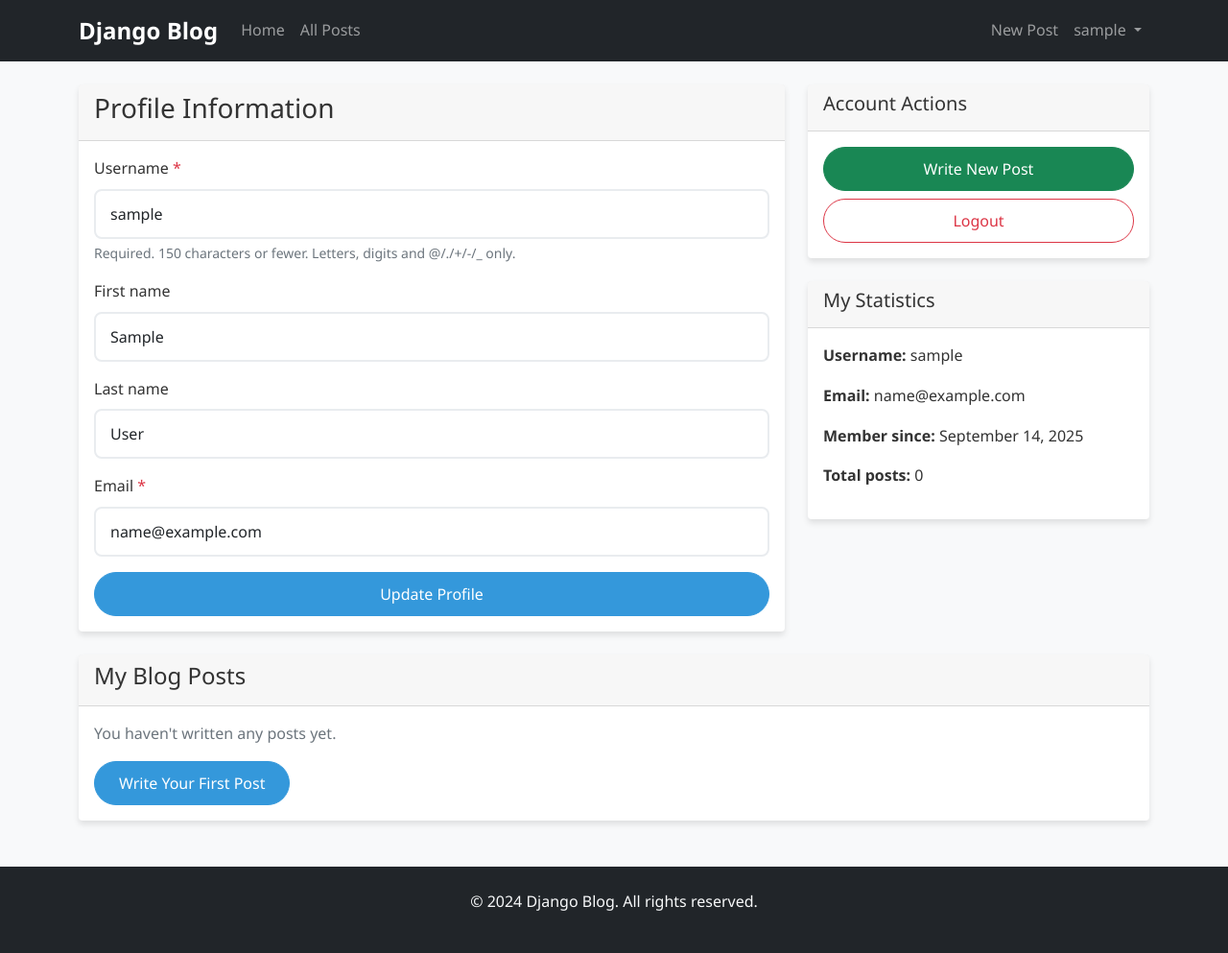
After one commit to alazarZharegewayne/Alx_DjangoLearnLab, a Django app: page /profile/ in a window 1280 px wide. The commit adds this page. Shown: the whole page at 96% size. Run offline with Django 5.2, Linux system fonts and the light colour scheme; the visitor is signed in with stand-in values (Sample User, id 1); data that the repository does not hold is empty.

Commit message:
Implement comprehensive user authentication system with registration, login, logout, profile management, and post CRUD operations

```diff
--- /dev/null
+++ b/django_blog/blog/forms.py
@@ -0,0 +1,127 @@
+from django import forms
+from django.contrib.auth.models import User
+from django.contrib.auth.forms import UserCreationForm
+from .models import Post
+
+class UserRegisterForm(UserCreationForm):
+    """
+    Custom registration form that extends Django's UserCreationForm
+    to include email field and additional styling.
+    """
+    email = forms.EmailField(
+        required=True,
+        widget=forms.EmailInput(attrs={
+            'class': 'form-control',
+            'placeholder': 'Enter your email address'
+        })
+    )
+
+    first_name = forms.CharField(
+        max_length=30,
+        required=False,
+        widget=forms.TextInput(attrs={
+            'class': 'form-control',
+            'placeholder': 'First Name (optional)'
+        })
+    )
+
+    last_name = forms.CharField(
+        max_length=30,
+        required=False,
+        widget=forms.TextInput(attrs={
+            'class': 'form-control',
+            'placeholder': 'Last Name (optional)'
+        })
+    )
+
+    class Meta:
+        model = User
+        fields = ['username', 'first_name', 'last_name', 'email', 'password1', 'password2']
+
+        widgets = {
+            'username': forms.TextInput(attrs={
+                'class': 'form-control',
+                'placeholder': 'Choose a username'
+            }),
+        }
+
+    def __init__(self, *args, **kwargs):
+        super(UserRegisterForm, self).__init__(*args, **kwargs)
+        # Add Bootstrap classes to password fields
+        self.fields['password1'].widget.attrs.update({'class': 'form-control', 'placeholder': 'Enter password'})
+        self.fields['password2'].widget.attrs.update({'class': 'form-control', 'placeholder': 'Confirm password'})
+
+    def clean_email(self):
+        """Validate that the email is unique"""
+        email = self.cleaned_data.get('email')
+        if User.objects.filter(email=email).exists():
+            raise forms.ValidationError('This email address is already in use.')
+        return email
+
+
+class UserUpdateForm(forms.ModelForm):
+    """
+    Form for updating user profile information (username, email, first name, last name)
+    """
+    email = forms.EmailField(
+        required=True,
+        widget=forms.EmailInput(attrs={'class': 'form-control'})
+    )
+
+    first_name = forms.CharField(
+        max_length=30,
+        required=False,
+        widget=forms.TextInput(attrs={'class': 'form-control'})
+    )
+
+    last_name = forms.CharField(
+        max_length=30,
+        required=False,
+        widget=forms.TextInput(attrs={'class': 'form-control'})
+    )
+
+    class Meta:
+        model = User
+        fields = ['username', 'first_name', 'last_name', 'email']
+
+        widgets = {
+            'username': forms.TextInput(attrs={'class': 'form-control'}),
+        }
+
+    def clean_email(self):
+        """Validate that the email is unique, excluding current user"""
+        email = self.cleaned_data.get('email')
+        username = self.cleaned_data.get('username')
+
+        # Check if email is already used by another user
+        if User.objects.filter(email=email).exclude(username=username).exists():
+            raise forms.ValidationError('This email address is already in use.')
+        return email
+
+
+class PostForm(forms.ModelForm):
+    """
+    Form for creating and updating blog posts
+    """
+    class Meta:
+        model = Post
+        fields = ['title', 'content']
+
+        widgets = {
+            'title': forms.TextInput(attrs={
+                'class': 'form-control',
+                'placeholder': 'Enter post title'
+            }),
+            'content': forms.Textarea(attrs={
+                'class': 'form-control',
+                'placeholder': 'Write your blog post content here...',
+                'rows': 10
+            }),
+        }
+
+    def clean_title(self):
+        """Validate title length"""
+        title = self.cleaned_data.get('title')
+        if len(title) < 5:
+            raise forms.ValidationError('Title must be at least 5 characters long.')
+        return title
--- /dev/null
+++ b/django_blog/blog/urls.py
@@ -0,0 +1,18 @@
+from django.urls import path
+from . import views
+
+urlpatterns = [
+    # Authentication URLs
+    path('register/', views.register, name='register'),
+    path('login/', views.user_login, name='login'),
+    path('logout/', views.user_logout, name='logout'),
+    path('profile/', views.profile, name='profile'),
+
+    # Post URLs
+    path('', views.home, name='home'),
+    path('posts/', views.post_list, name='post-list'),
+    path('posts/<int:pk>/', views.post_detail, name='post-detail'),
+    path('posts/new/', views.post_create, name='post-create'),
+    path('posts/<int:pk>/edit/', views.post_update, name='post-update'),
+    path('posts/<int:pk>/delete/', views.post_delete, name='post-delete'),
+]
--- a/django_blog/blog/views.py
+++ b/django_blog/blog/views.py
@@ -1,6 +1,11 @@
-from django.shortcuts import render, get_object_or_404
+from django.shortcuts import render, get_object_or_404, redirect
 from django.contrib.auth.models import User
+from django.contrib.auth import login, logout, authenticate
+from django.contrib.auth.decorators import login_required
+from django.contrib import messages
+from django.contrib.auth.forms import AuthenticationForm
 from .models import Post
+from .forms import UserRegisterForm, UserUpdateForm, PostForm
 
 def home(request):
     """
@@ -41,3 +46,184 @@ def post_detail(request, pk):
     }
 
     return render(request, 'blog/post_detail.html', context)
+
+def register(request):
+    """
+    User registration view
+    """
+    if request.method == 'POST':
+        form = UserRegisterForm(request.POST)
+        if form.is_valid():
+            user = form.save()
+            username = form.cleaned_data.get('username')
+
+            # Auto-login after registration
+            login(request, user)
+
+            messages.success(request, f'Account created successfully! Welcome, {username}!')
+            return redirect('home')
+        else:
+            messages.error(request, 'Please correct the errors below.')
+    else:
+        form = UserRegisterForm()
+
+    context = {
+        'form': form,
+        'title': 'Register'
+    }
+
+    return render(request, 'blog/auth_form.html', context)
+
+def user_login(request):
+    """
+    User login view
+    """
+    if request.method == 'POST':
+        form = AuthenticationForm(request, data=request.POST)
+        if form.is_valid():
+            username = form.cleaned_data.get('username')
+            password = form.cleaned_data.get('password')
+            user = authenticate(username=username, password=password)
+
+            if user is not None:
+                login(request, user)
+                messages.success(request, f'Welcome back, {username}!')
+
+                # Redirect to next page if provided, otherwise home
+                next_page = request.GET.get('next', 'home')
+                return redirect(next_page)
+            else:
+                messages.error(request, 'Invalid username or password.')
+        else:
+            messages.error(request, 'Invalid username or password.')
+    else:
+        form = AuthenticationForm()
+
+    # Add Bootstrap classes to login form
+    form.fields['username'].widget.attrs.update({'class': 'form-control'})
+    form.fields['password'].widget.attrs.update({'class': 'form-control'})
+
+    context = {
+        'form': form,
+        'title': 'Login'
+    }
+
+    return render(request, 'blog/auth_form.html', context)
+
+@login_required
+def user_logout(request):
+    """
+    User logout view
+    """
+    logout(request)
+    messages.info(request, 'You have been successfully logged out.')
+    return redirect('home')
+
+@login_required
+def profile(request):
+    """
+    User profile view - allows users to view and update their profile
+    """
+    if request.method == 'POST':
+        form = UserUpdateForm(request.POST, instance=request.user)
+        if form.is_valid():
+            form.save()
+            messages.success(request, 'Your profile has been updated successfully!')
+            return redirect('profile')
+        else:
+            messages.error(request, 'Please correct the errors below.')
+    else:
+        form = UserUpdateForm(instance=request.user)
+
+    # Get user's posts for display
+    user_posts = Post.objects.filter(author=request.user).order_by('-published_date')
+
+    context = {
+        'form': form,
+        'user_posts': user_posts,
+        'title': 'My Profile'
+    }
+
+    return render(request, 'blog/profile.html', context)
+
+@login_required
+def post_create(request):
+    """
+    View for creating new blog posts
+    """
+    if request.method == 'POST':
+        form = PostForm(request.POST)
+        if form.is_valid():
+            post = form.save(commit=False)
+            post.author = request.user
+            post.save()
+
+            messages.success(request, 'Your post has been created successfully!')
+            return redirect('post-detail', pk=post.pk)
+        else:
+            messages.error(request, 'Please correct the errors below.')
+    else:
+        form = PostForm()
+
+    context = {
+        'form': form,
+        'title': 'Create New Post'
+    }
+
+    return render(request, 'blog/post_form.html', context)
+
+@login_required
+def post_update(request, pk):
+    """
+    View for updating existing blog posts
+    """
+    post = get_object_or_404(Post, pk=pk)
+
+    # Check if the current user is the author of the post
+    if post.author != request.user:
+        messages.error(request, 'You do not have permission to edit this post.')
+        return redirect('post-detail', pk=post.pk)
+
+    if request.method == 'POST':
+        form = PostForm(request.POST, instance=post)
+        if form.is_valid():
+            form.save()
+            messages.success(request, 'Your post has been updated successfully!')
+            return redirect('post-detail', pk=post.pk)
+        else:
+            messages.error(request, 'Please correct the errors below.')
+    else:
+        form = PostForm(instance=post)
+
+    context = {
+        'form': form,
+        'title': 'Edit Post',
+        'post': post
+    }
+
+    return render(request, 'blog/post_form.html', context)
+
+@login_required
+def post_delete(request, pk):
+    """
+    View for deleting blog posts
+    """
+    post = get_object_or_404(Post, pk=pk)
+
+    # Check if the current user is the author of the post
+    if post.author != request.user:
+        messages.error(request, 'You do not have permission to delete this post.')
+        return redirect('post-detail', pk=post.pk)
+
+    if request.method == 'POST':
+        post_title = post.title
+        post.delete()
+        messages.success(request, f'Post "{post_title}" has been deleted successfully!')
+        return redirect('home')
+
+    context = {
+        'post': post,
+        'title': 'Delete Post'
+    }
+
+    return render(request, 'blog/post_confirm_delete.html', context)
--- a/django_blog/django_blog/urls.py
+++ b/django_blog/django_blog/urls.py
@@ -2,13 +2,10 @@ from django.contrib import admin
 from django.urls import path, include
 from django.conf import settings
 from django.conf.urls.static import static
-from blog import views
 
 urlpatterns = [
     path('admin/', admin.site.urls),
-    path('', views.home, name='home'),
-    path('posts/', views.post_list, name='post-list'),
-    path('posts/<int:pk>/', views.post_detail, name='post-detail'),
+    path('', include('blog.urls')),  # Include blog URLs
 ]
 
 # Serve static files during development
--- a/django_blog/templates/base.html
+++ b/django_blog/templates/base.html
@@ -22,22 +22,29 @@
             <span class="navbar-toggler-icon"></span>
         </button>
         <div class="collapse navbar-collapse" id="navbarNav">
-                <ul class="navbar-nav ms-auto">
+            <ul class="navbar-nav me-auto">
                 <li class="nav-item">
                     <a class="nav-link" href="{% url 'home' %}">Home</a>
                 </li>
                 <li class="nav-item">
                     <a class="nav-link" href="{% url 'post-list' %}">All Posts</a>
                 </li>
+            </ul>
+            <ul class="navbar-nav ms-auto">
                 {% if user.is_authenticated %}
                 <li class="nav-item">
                     <a class="nav-link" href="{% url 'post-create' %}">New Post</a>
                 </li>
-                    <li class="nav-item">
-                        <span class="nav-link">Welcome, {{ user.username }}</span>
-                    </li>
-                    <li class="nav-item">
-                        <a class="nav-link" href="{% url 'logout' %}">Logout</a>
+                <li class="nav-item dropdown">
+                    <a class="nav-link dropdown-toggle" href="#" id="navbarDropdown" role="button" data-bs-toggle="dropdown">
+                        {{ user.username }}
+                    </a>
+                    <ul class="dropdown-menu">
+                        <li><a class="dropdown-item" href="{% url 'profile' %}">My Profile</a></li>
+                        <li><a class="dropdown-item" href="{% url 'post-create' %}">Write Post</a></li>
+                        <li><hr class="dropdown-divider"></li>
+                        <li><a class="dropdown-item" href="{% url 'logout' %}">Logout</a></li>
+                    </ul>
                 </li>
                 {% else %}
                 <li class="nav-item">
@@ -51,7 +58,6 @@
         </div>
     </div>
 </nav>
-
     <!-- Main Content -->
     <div class="container mt-4">
         {% if messages %}
--- /dev/null
+++ b/django_blog/templates/blog/profile.html
@@ -0,0 +1,108 @@
+{% extends 'base.html' %}
+
+{% block title %}My Profile - Django Blog{% endblock %}
+
+{% block content %}
+<div class="row">
+    <div class="col-md-8">
+        <div class="card">
+            <div class="card-header">
+                <h3>Profile Information</h3>
+            </div>
+            <div class="card-body">
+                <form method="POST">
+                    {% csrf_token %}
+
+                    {% for field in form %}
+                    <div class="mb-3">
+                        <label for="{{ field.id_for_label }}" class="form-label">
+                            {{ field.label }}
+                            {% if field.field.required %}<span class="text-danger">*</span>{% endif %}
+                        </label>
+                        {{ field }}
+
+                        {% if field.help_text %}
+                            <div class="form-text">{{ field.help_text }}</div>
+                        {% endif %}
+
+                        {% if field.errors %}
+                            <div class="alert alert-danger mt-1">
+                                {% for error in field.errors %}
+                                    {{ error }}
+                                {% endfor %}
+                            </div>
+                        {% endif %}
+                    </div>
+                    {% endfor %}
+
+                    <div class="d-grid gap-2">
+                        <button type="submit" class="btn btn-primary">Update Profile</button>
+                    </div>
+                </form>
+            </div>
+        </div>
+    </div>
+
+    <div class="col-md-4">
+        <div class="card">
+            <div class="card-header">
+                <h5>Account Actions</h5>
+            </div>
+            <div class="card-body">
+                <div class="d-grid gap-2">
+                    <a href="{% url 'post-create' %}" class="btn btn-success">Write New Post</a>
+                    <a href="{% url 'logout' %}" class="btn btn-outline-danger">Logout</a>
+                </div>
+            </div>
+        </div>
+
+        <div class="card mt-4">
+            <div class="card-header">
+                <h5>My Statistics</h5>
+            </div>
+            <div class="card-body">
+                <p><strong>Username:</strong> {{ user.username }}</p>
+                <p><strong>Email:</strong> {{ user.email }}</p>
+                <p><strong>Member since:</strong> {{ user.date_joined|date:"F d, Y" }}</p>
+                <p><strong>Total posts:</strong> {{ user_posts.count }}</p>
+            </div>
+        </div>
+    </div>
+</div>
+
+<div class="row mt-4">
+    <div class="col-12">
+        <div class="card">
+            <div class="card-header">
+                <h4>My Blog Posts</h4>
+            </div>
+            <div class="card-body">
+                {% if user_posts %}
+                    <div class="list-group">
+                        {% for post in user_posts %}
+                        <div class="list-group-item">
+                            <div class="d-flex w-100 justify-content-between">
+                                <h5 class="mb-1">
+                                    <a href="{% url 'post-detail' post.pk %}" class="text-decoration-none">
+                                        {{ post.title }}
+                                    </a>
+                                </h5>
+                                <small>{{ post.published_date|date:"M d, Y" }}</small>
+                            </div>
+                            <p class="mb-1">{{ post.content|truncatewords:30 }}</p>
+                            <div class="mt-2">
+                                <a href="{% url 'post-update' post.pk %}" class="btn btn-sm btn-outline-primary">Edit</a>
+                                <a href="{% url 'post-delete' post.pk %}" class="btn btn-sm btn-outline-danger">Delete</a>
+                            </div>
+                        </div>
+                        {% endfor %}
+                    </div>
+                {% else %}
+                    <p class="text-muted">You haven't written any posts yet.</p>
+                    <a href="{% url 'post-create' %}" class="btn btn-primary">Write Your First Post</a>
+                {% endif %}
+            </div>
+        </div>
+    </div>
+</div>
+{% endblock %}
```
Also changed, not shown: django_blog/AUTHENTICATION_README.md (added, +54 -0 lines), django_blog/templates/blog/auth_form.html (added, +68 -0 lines), django_blog/templates/blog/post_confirm_delete.html (added, +36 -0 lines), django_blog/templates/blog/post_form.html (added, +50 -0 lines). Lines whose indentation alone changed are shown as unchanged.
